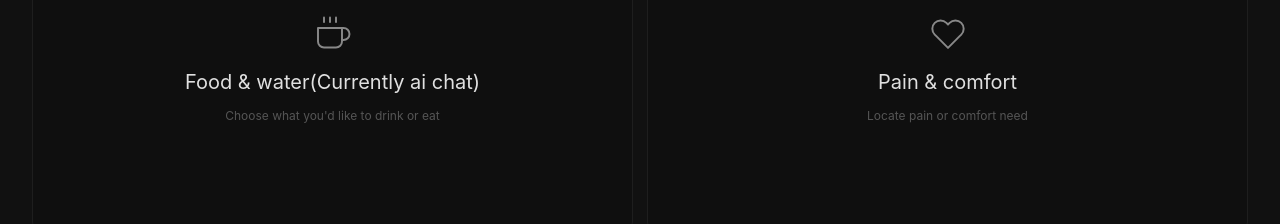
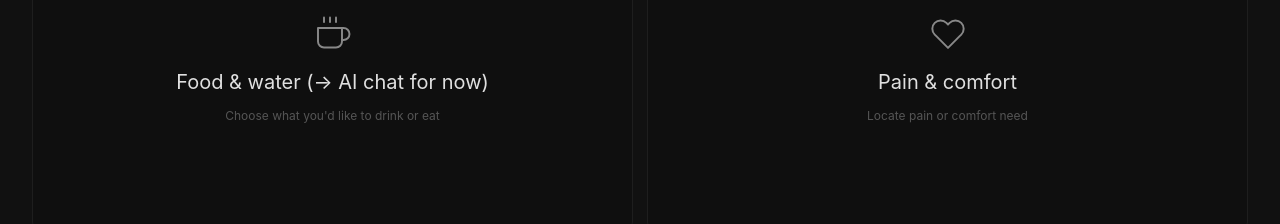
Before and after one commit to alekmiltenov/Voxen, a React (Vite) app in the folder frontend/: page /actions in a window 1280 px wide. Shown: the part 536-760 px from the top of the page. Built offline with nearby package versions, Linux system fonts and the light colour scheme.

Commit message:
Make minor changes

```diff
--- a/frontend/src/pages/Actions.jsx
+++ b/frontend/src/pages/Actions.jsx
@@ -6,7 +6,8 @@ import { useInputControl } from "./InputControlContext";
 const ACTIONS = [
   { id: 2, label: "Emergency", sub: "Immediate alert" },
   { id: 1, label: "Call caregiver", sub: "Start a call with your caregiver" },
-  { id: 3, label: "Food & water(Currently ai chat)", sub: "Choose what you'd like to drink or eat" },
+  //This button is styled as Food & Water but currently routes to AI Chat.
+  { id: 3, label: "Food & water (-> AI chat for now)", sub: "Choose what you'd like to drink or eat" },
   { id: 4, label: "Pain & comfort", sub: "Locate pain or comfort need" },
 ];
 
```
